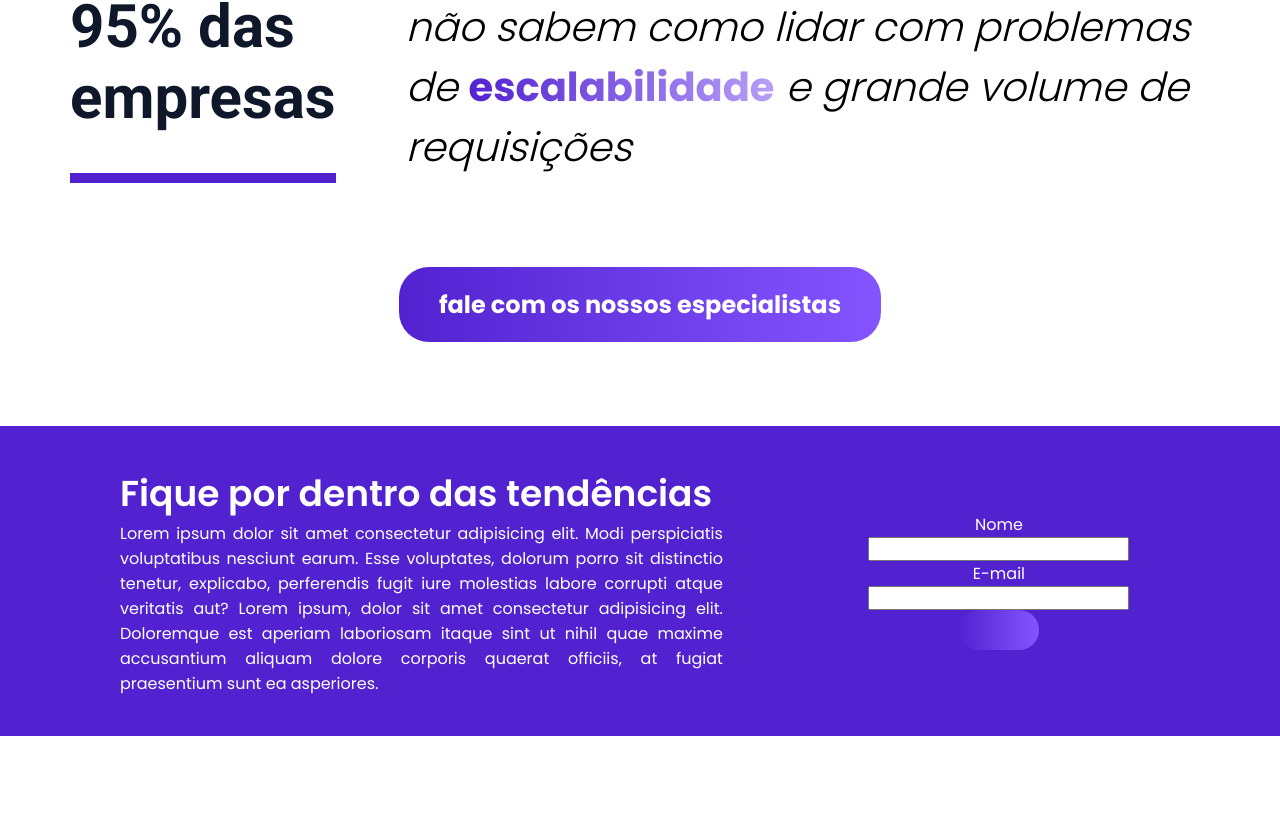
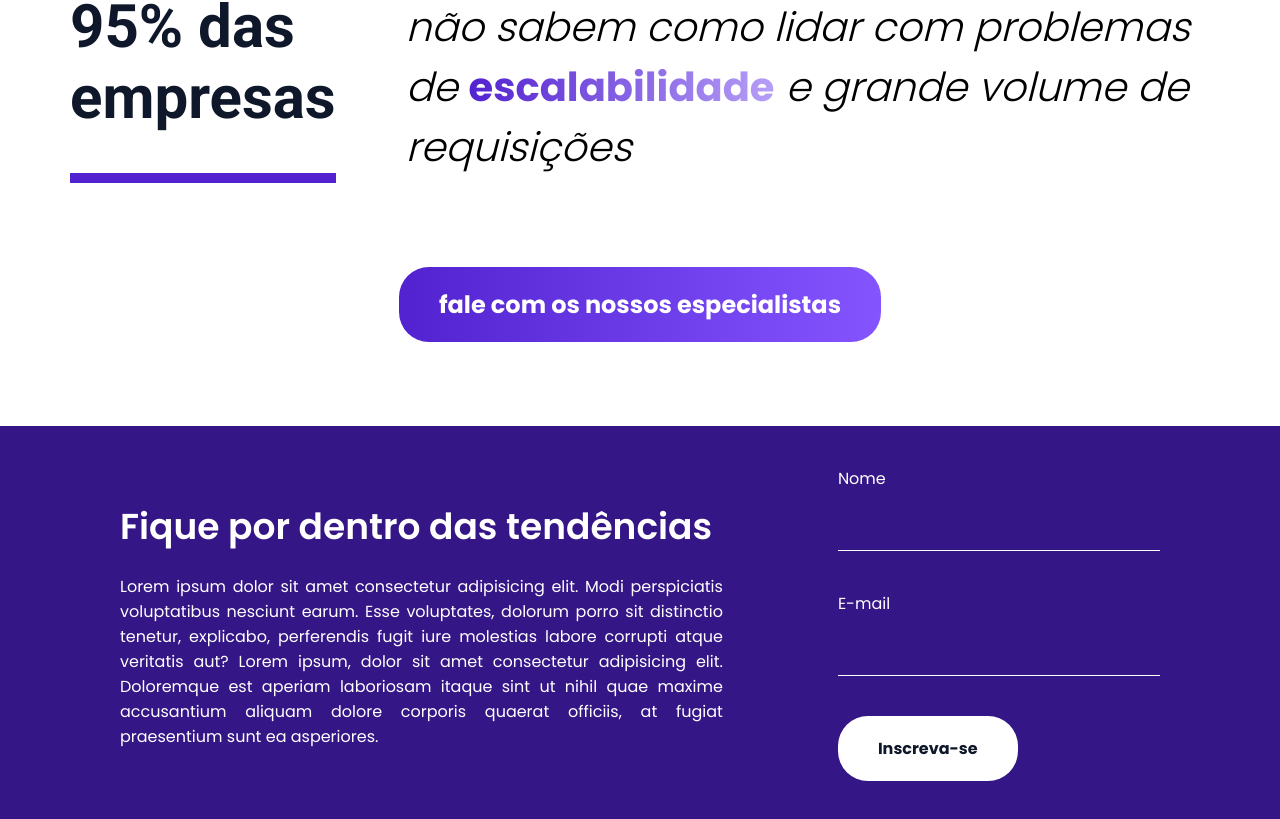
Before and after one commit to lucasrodriguescunha/landing-page-with-angular-and-scss, an Angular app: page / in a window 1280 px wide. Shown: the part 1033-1852 px from the top of the page. Before the commit the page ends 1769 px from the top, so only its background shows below. Built offline with nearby package versions, Linux system fonts and the light colour scheme.

Commit message:
chore: Update newsletter form component and styles

```diff
--- a/src/app/components/newsletter-form/newsletter-form.component.html
+++ b/src/app/components/newsletter-form/newsletter-form.component.html
@@ -1,20 +1,23 @@
 <section class="form__section">
   <div class="text">
     <h3>Fique por dentro das tendências</h3>
-    <p>Lorem ipsum dolor sit amet consectetur adipisicing elit. Modi perspiciatis voluptatibus nesciunt earum. Esse
-      voluptates, dolorum porro sit distinctio tenetur, explicabo, perferendis fugit iure molestias labore corrupti
-      atque veritatis aut?
-      Lorem ipsum, dolor sit amet consectetur adipisicing elit. Doloremque est aperiam laboriosam itaque sint ut nihil
-      quae maxime accusantium aliquam dolore corporis quaerat officiis, at fugiat praesentium sunt ea asperiores.
+    <p>
+      Lorem ipsum dolor sit amet consectetur adipisicing elit. Modi perspiciatis
+      voluptatibus nesciunt earum. Esse voluptates, dolorum porro sit distinctio
+      tenetur, explicabo, perferendis fugit iure molestias labore corrupti atque
+      veritatis aut? Lorem ipsum, dolor sit amet consectetur adipisicing elit.
+      Doloremque est aperiam laboriosam itaque sint ut nihil quae maxime
+      accusantium aliquam dolore corporis quaerat officiis, at fugiat
+      praesentium sunt ea asperiores.
     </p>
   </div>
   <form>
     <label for="name">Nome</label>
-    <input id="name">
+    <input id="name" />
 
     <label for="email">E-mail</label>
-    <input id="email">
+    <input id="email" />
 
-    <btn-primary></btn-primary>
+    <btn-primary btn__text="Inscreva-se" variant="secondary"></btn-primary>
   </form>
 </section>
--- a/src/app/components/newsletter-form/newsletter-form.component.scss
+++ b/src/app/components/newsletter-form/newsletter-form.component.scss
@@ -8,12 +8,13 @@
 
   padding: 40px 60px;
 
-  background: $secondary-color;
+  background: $bg-secondary;
   color: white;
 
   h3 {
     font-size: 36px;
     font-weight: 600;
+    margin-bottom: 20px;
   }
 
   p {
@@ -32,9 +33,23 @@
 
     display: flex;
     flex-direction: column;
-    align-items: center;
+    align-items: flex-start;
     justify-content: flex-start;
+
+    width: 100%;
+
+    input {
+      background: none;
+      border: none;
+      border-bottom: 1px solid white;
+      width: 100%;
+
+      height: 60px;
+      margin-bottom: 40px;
+    }
+
   }
+
 }
 
 @media (min-width: 1080px) {
--- a/src/color-variables.scss
+++ b/src/color-variables.scss
@@ -3,3 +3,4 @@ $secondary-text: #475569;
 $primary-color: #8455ff;
 $secondary-color: #5222D0;
 $light-primary-color: #B79FF7;
+$bg-secondary: #351686
```
Also changed, not shown: src/app/components/newsletter-form/newsletter-form.component.ts (+8 -9 lines).
